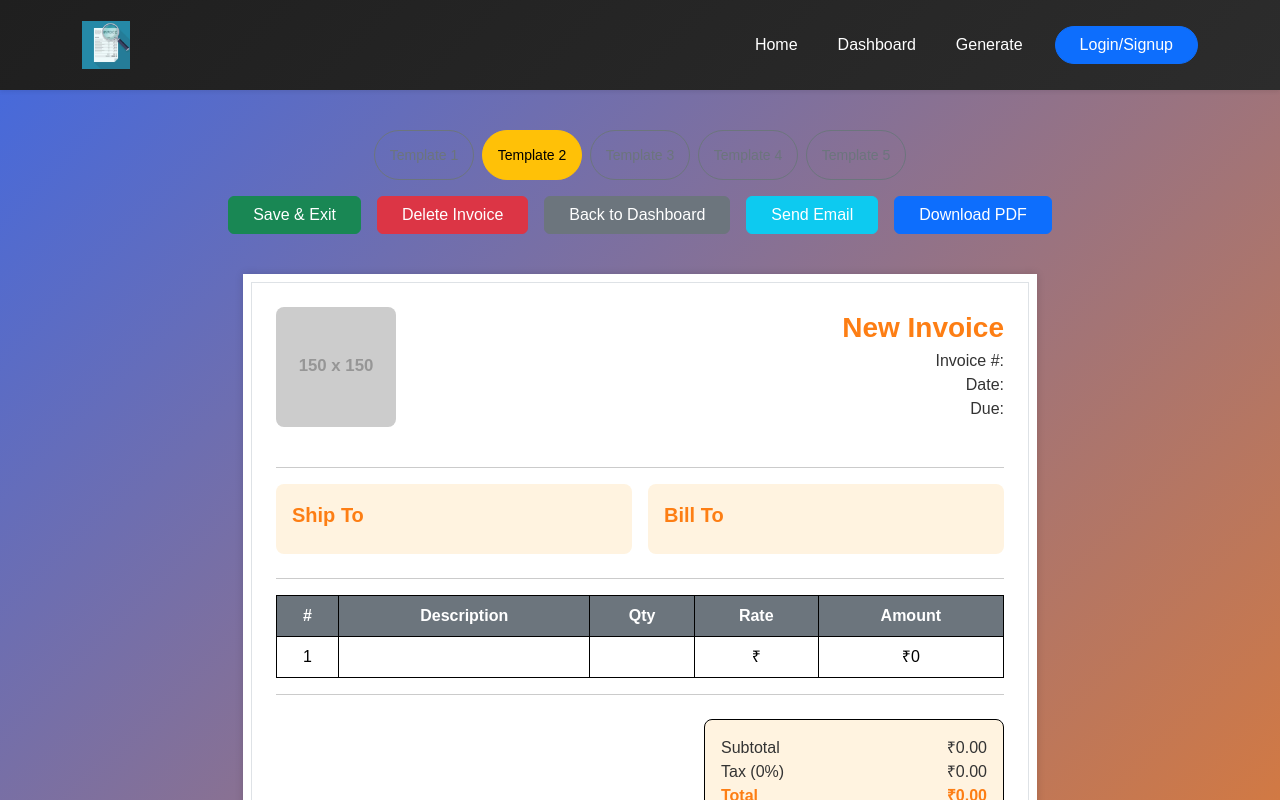
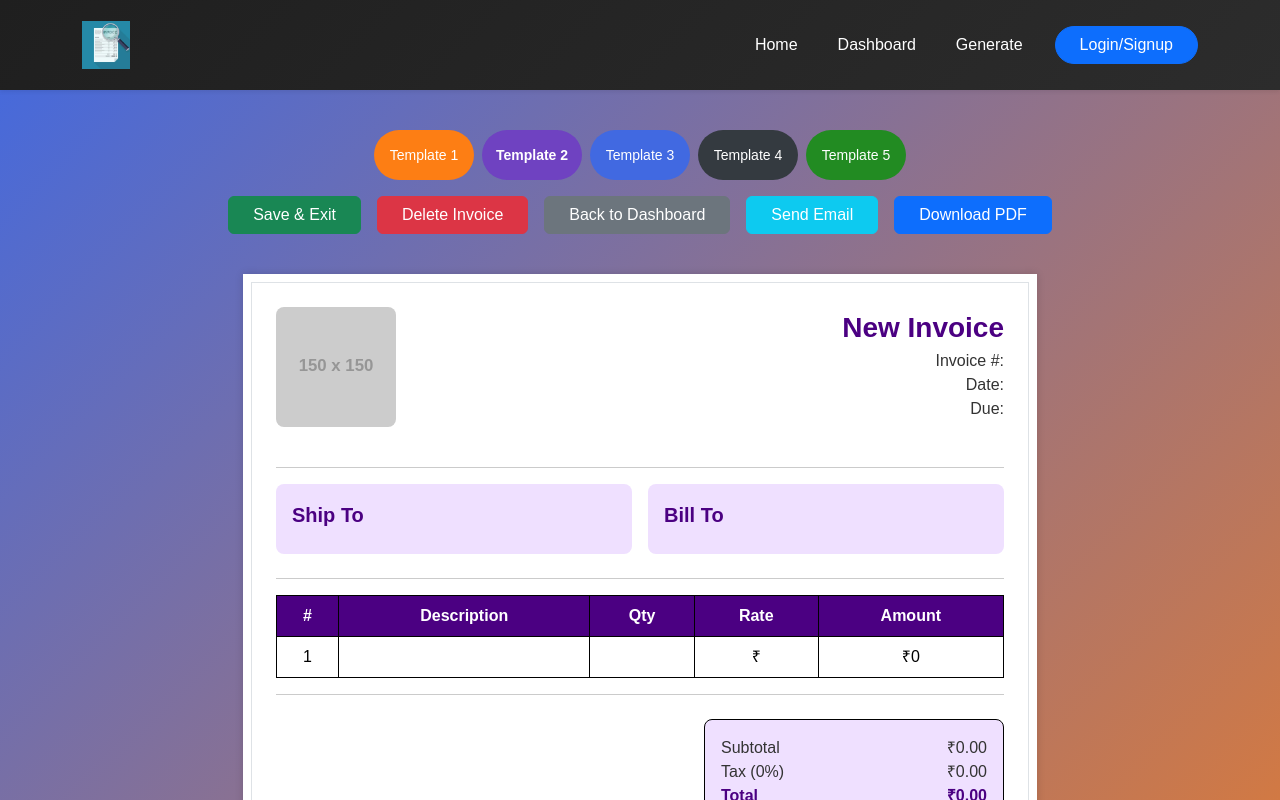
Before and after one commit to Vedant-Pophali/InvoiceGenerator, a React (Vite) app in the folder invoice-generator-client/: page /preview in a window 1280 px wide. Both pictures are taken after a click on the button "Template 2". Shown: the top 800 px of the page. Built offline with nearby package versions, Linux system fonts and the light colour scheme; a web font is replaced by a local one.

Commit message:
Designing All Templates

```diff
--- a/invoice-generator-client/src/components/InvoicePreview.jsx
+++ b/invoice-generator-client/src/components/InvoicePreview.jsx
@@ -1,23 +1,15 @@
 import { forwardRef } from "react";
 import { formatInvoiceData } from "../util/formatInvoiceData.js";
-import Template1 from "../templates/Template1/Template1.jsx";
-import Template2 from "../templates/Template2/Template2.jsx";
-import Template3 from "../templates/Template3/Template3.jsx";
-import Template4 from "../templates/Template4/Template4.jsx";
-import Template5 from "../templates/Template5/Template5.jsx";
+import { templateComponents } from "../util/InvoiceTemplates.js";
 
 const InvoicePreview = forwardRef(({ invoiceData, template }, ref) => {
     const formattedInvoiceData = formatInvoiceData(invoiceData);
+    const SelectedTemplate = templateComponents[template] || templateComponents["template1"];
 
     return (
-        <div ref={ref}className="invoice-preview container px-2 py-2 overflow-x-auto">
-            <Template1 data={formattedInvoiceData} />
-            {/*<Template2 data={formattedInvoiceData} />*/}
-            {/*<Template3 data={formattedInvoiceData} />*/}
-            {/*<Template4 data={formattedInvoiceData} />*/}
-            {/*<Template5 data={formattedInvoiceData} />*/}
+        <div ref={ref} className="invoice-preview container px-2 py-2 overflow-x-auto">
+            <SelectedTemplate data={formattedInvoiceData} />
         </div>
     );
 });
-
 export default InvoicePreview;
--- a/invoice-generator-client/src/pages/PreviewPage.jsx
+++ b/invoice-generator-client/src/pages/PreviewPage.jsx
@@ -5,6 +5,14 @@ import InvoicePreview from "../components/InvoicePreview.jsx";
 
 const PreviewPage = () => {
     const { selectedTemplate, setSelectedTemplate, invoiceData } = useContext(AppContext);
+
+    const templateColors = {
+        template1: "#fd7e14", // Orange
+        template2: "#6f42c1", // Purple
+        template3: "#4169e1", // Royal Blue
+        template4: "#343a40", // Dark Grey
+        template5: "#228B22"  // Leaf Green
+    };
 
     return (
         <div className="previewpage container-fluid d-flex flex-column p-3 min-vh-100">
@@ -16,10 +24,15 @@ const PreviewPage = () => {
                         <button
                             key={id}
                             onClick={() => setSelectedTemplate(id)}
-                            style={{ minWidth: "100px", height: "50px" }}
-                            className={`btn btn-sm rounded-pill p-2 ${
-                                selectedTemplate === id ? 'btn-warning' : 'btn-outline-secondary'
-                            }`}
+                            style={{
+                                minWidth: "100px",
+                                height: "50px",
+                                backgroundColor: templateColors[id],
+                                color: "white",
+                                border: "none",
+                                borderRadius: "25px"
+                            }}
+                            className={`btn btn-sm p-2 ${selectedTemplate === id ? 'fw-bold' : ''}`}
                         >
                             {label}
                         </button>
--- a/invoice-generator-client/src/templates/Template1/Template1.css
+++ b/invoice-generator-client/src/templates/Template1/Template1.css
@@ -1,80 +1,71 @@
 .w-800 {
     max-width: 800px;
 }
-
 .template1 {
     font-family: 'Segoe UI', sans-serif;
     background-color: white;
     color: #333;
 }
-
+/* Header Colors */
 .template1 .company-title {
     font-size: 18px;
     font-weight: bold;
-    color: #fd7e14; /* Orange */
+    color: #fd7e14;
 }
-
 .template1 .invoice-title {
     color: #fd7e14;
     font-size: 28px;
     font-weight: bold;
 }
-
 .template1 .billing-title {
     color: #fd7e14;
     font-size: 20px;
     font-weight: bold;
 }
-
 .template1 .black-border {
     border-color: black !important;
 }
-
-.template1 .billing-box {
-    background-color: #fff5ec; /* Light warm background */
-}
-
-.template1 .table-header {
-    background-color: #fd7e14 !important;
-    color: white !important;
-}
-
-.template1 .totals-box {
-    font-size: 16px;
-    font-weight: bold;
-    background-color: #fff0db;
-}
-
-.template1 .total-highlight {
-    color: #fd7e14 !important;
-}
-
-/* Address Section Styling */
+/* Address Boxes */
 .address-section {
     display: flex;
     justify-content: space-between;
     gap: 2rem;
 }
-
 .address-box {
     flex: 1;
     background-color: white;
     padding: 0;
     border: none;
 }
-
-/* Bank Details Box */
-.bank-box {
-    background-color: white;
+/* Light orange background for billing sections */
+.template1 .billing-box {
+    background-color: #fff3e0;
+    border-radius: 8px;
+}
+/* Totals Box */
+.template1 .totals-box {
+    margin-top: 1rem;
+    padding: 1rem;
+    background-color: #fff3e0;
+    border-radius: 8px;
+    width: 300px;
+    margin-left: auto;
+}
+/* Highlighted total */
+.template1 .total-highlight {
+    color: #fd7e14 !important;
+}
+/* Bank Details */
+.template1 .bank-box {
+    background-color: #fff3e0;
     padding: 1rem;
     border: 1px solid black;
     margin-top: 1rem;
+    border-radius: 8px;
 }
-.custom-header {
+/* Table header override to prevent purple Bootstrap */
+.template1-table thead tr th {
     background-color: #fd7e14 !important;
     color: white !important;
+    font-weight: bold;
 }
-.custom-header th {
-    background-color: #fd7e14 !important;
-    color: white !important;
-}
--- a/invoice-generator-client/src/templates/Template1/Template1.jsx
+++ b/invoice-generator-client/src/templates/Template1/Template1.jsx
@@ -1,9 +1,6 @@
 import './Template1.css';
 
 const Template1 = ({ data }) => {
-    console.log("Invoice Template Data:", data);
-    console.log("Company Logo Path:", data.companyLogo);
-
     const logoSrc = data.companyLogo?.startsWith("data:")
         ? data.companyLogo
         : data.companyLogo || "https://via.placeholder.com/150";
@@ -21,7 +18,7 @@ const Template1 = ({ data }) => {
                             height: "120px",
                             objectFit: "cover",
                             marginBottom: "10px",
-                            borderRadius: "8px" // optional for rounded look
+                            borderRadius: "8px"
                         }}
                     />
                     <div className="company-title fw-bold">{data.companyName}</div>
@@ -41,13 +38,13 @@ const Template1 = ({ data }) => {
 
             {/* Billing & Shipping */}
             <div className="address-section mb-4 d-flex gap-3">
-                <div className="address-box col-md-6 p-3" style={{ backgroundColor: "#fff3e0", borderRadius: "8px" }}>
+                <div className="address-box col-md-6 p-3 billing-box">
                     <div className="billing-title mb-2 fw-semibold">Ship To</div>
                     <div>{data.shippingName}</div>
                     <div>{data.shippingAddress}</div>
                     <div>{data.shippingPhone}</div>
                 </div>
-                <div className="address-box col-md-6 p-3" style={{ backgroundColor: "#fff3e0", borderRadius: "8px" }}>
+                <div className="address-box col-md-6 p-3 billing-box">
                     <div className="billing-title mb-2 fw-semibold">Bill To</div>
                     <div>{data.billingName}</div>
                     <div>{data.billingAddress}</div>
@@ -58,8 +55,8 @@ const Template1 = ({ data }) => {
             <hr />
 
             {/* Items Table */}
-            <table className="table table-bordered text-center black-border">
-                <thead className="custom-header">
+            <table className="table table-bordered text-center black-border template1-table">
+                <thead>
                 <tr>
                     <th>#</th>
                     <th>Description</th>
@@ -84,7 +81,7 @@ const Template1 = ({ data }) => {
             <hr />
 
             {/* Totals */}
-            <div className="bank-box mt-4 p-3" style={{ backgroundColor: "#fff3e0", borderRadius: "8px", width: "300px", marginLeft: "auto" }}>
+            <div className="bank-box totals-box">
                 <div className="d-flex justify-content-between">
                     <div>Subtotal</div>
                     <div>{data.currencySymbol}{data.subtotal.toFixed(2)}</div>
@@ -100,7 +97,7 @@ const Template1 = ({ data }) => {
             </div>
 
             {/* Bank Details */}
-            <div className="bank-box mt-4 p-3" style={{ backgroundColor: "#fff3e0", borderRadius: "8px" }}>
+            <div className="bank-box billing-box">
                 <div className="billing-title mb-2 fw-semibold">Bank Details</div>
                 <div>Account Name: {data.accountName}</div>
                 <div>Bank Name: {data.bankName}</div>
--- a/invoice-generator-client/src/templates/Template2/Template2.css
+++ b/invoice-generator-client/src/templates/Template2/Template2.css
@@ -11,44 +11,45 @@
 .template2 .company-title {
     font-size: 18px;
     font-weight: bold;
-    color: #6f42c1;
+    color: #4b0082; /* Dark Purple */
 }
 
 .template2 .invoice-title {
-    color: #6f42c1;
+    color: #4b0082;
     font-size: 28px;
     font-weight: bold;
 }
 
-.template2  .billing-title {
-    color: #6f42c1;
+.template2 .billing-title {
+    color: #4b0082;
     font-size: 20px;
     font-weight: bold;
 }
 
-.template2  .black-border {
+.template2 .black-border {
     border-color: black !important;
 }
 
-.template2  .billing-box {
-    background-color: #f3e8ff;
+.template2 .billing-box {
+    background-color: #efe0ff; /* light lavender background */
 }
 
-.template2  .table-header {
-    background-color: #6f42c1 !important;
+.template2 .table-header {
+    background-color: #4b0082 !important;
     color: white !important;
 }
 
-.template2  .totals-box {
+.template2 .totals-box {
     font-size: 16px;
     font-weight: bold;
     background-color: #e3d7fa;
 }
 
 .template2 .total-highlight {
-    color: #6f42c1 !important;
+    color: #4b0082 !important;
 }
 
+/* Address Section Styling */
 .address-section {
     display: flex;
     justify-content: space-between;
@@ -62,6 +63,7 @@
     border: none;
 }
 
+/* Bank Details Box */
 .bank-box {
     background-color: white;
     padding: 1rem;
@@ -70,10 +72,11 @@
 }
 
 .custom-header {
-    background-color: #6f42c1 !important;
+    background-color: #4b0082 !important;
     color: white !important;
 }
+
 .custom-header th {
-    background-color: #6f42c1 !important;
+    background-color: #4b0082 !important;
     color: white !important;
 }
--- a/invoice-generator-client/src/templates/Template2/Template2.jsx
+++ b/invoice-generator-client/src/templates/Template2/Template2.jsx
@@ -6,7 +6,7 @@ const Template2 = ({ data }) => {
         : data.companyLogo || "https://via.placeholder.com/150";
 
     return (
-        <div className="template1-purple w-800 mx-auto p-4 border black-border bg-white">
+        <div className="template2 w-800 mx-auto p-4 border black-border bg-white">
             <div className="d-flex justify-content-between align-items-start mb-4">
                 <div className="d-flex flex-column align-items-start text-start">
                     <img
@@ -36,13 +36,13 @@ const Template2 = ({ data }) => {
             <hr />
 
             <div className="address-section mb-4 d-flex gap-3">
-                <div className="address-box col-md-6 p-3" style={{ backgroundColor: "#f3e8ff", borderRadius: "8px" }}>
+                <div className="address-box col-md-6 p-3" style={{ backgroundColor: "#efe0ff", borderRadius: "8px" }}>
                     <div className="billing-title mb-2 fw-semibold">Ship To</div>
                     <div>{data.shippingName}</div>
                     <div>{data.shippingAddress}</div>
                     <div>{data.shippingPhone}</div>
                 </div>
-                <div className="address-box col-md-6 p-3" style={{ backgroundColor: "#f3e8ff", borderRadius: "8px" }}>
+                <div className="address-box col-md-6 p-3" style={{ backgroundColor: "#efe0ff", borderRadius: "8px" }}>
                     <div className="billing-title mb-2 fw-semibold">Bill To</div>
                     <div>{data.billingName}</div>
                     <div>{data.billingAddress}</div>
@@ -77,7 +77,7 @@ const Template2 = ({ data }) => {
 
             <hr />
 
-            <div className="bank-box mt-4 p-3" style={{ backgroundColor: "#f3e8ff", borderRadius: "8px", width: "300px", marginLeft: "auto" }}>
+            <div className="bank-box mt-4 p-3" style={{ backgroundColor: "#efe0ff", borderRadius: "8px", width: "300px", marginLeft: "auto" }}>
                 <div className="d-flex justify-content-between">
                     <div>Subtotal</div>
                     <div>{data.currencySymbol}{data.subtotal.toFixed(2)}</div>
@@ -92,7 +92,7 @@ const Template2 = ({ data }) => {
                 </div>
             </div>
 
-            <div className="bank-box mt-4 p-3" style={{ backgroundColor: "#f3e8ff", borderRadius: "8px" }}>
+            <div className="bank-box mt-4 p-3" style={{ backgroundColor: "#efe0ff", borderRadius: "8px" }}>
                 <div className="billing-title mb-2 fw-semibold">Bank Details</div>
                 <div>Account Name: {data.accountName}</div>
                 <div>Bank Name: {data.bankName}</div>
--- a/invoice-generator-client/src/templates/Template3/Template3.css
+++ b/invoice-generator-client/src/templates/Template3/Template3.css
@@ -5,58 +5,60 @@
 .template3 {
     font-family: 'Segoe UI', sans-serif;
     background-color: white;
-    color: #333;
+    color: #1a237e; /* Deep Blue Text */
 }
 
 .template3 .company-title {
     font-size: 18px;
     font-weight: bold;
-    color: #007bff; /* Blue */
+    color: #0d47a1; /* Darker Blue */
 }
 
 .template3 .invoice-title {
-    color: #007bff;
+    color: #0d47a1;
     font-size: 28px;
     font-weight: bold;
 }
 
 .template3 .billing-title {
-    color: #007bff;
+    color: #0d47a1;
     font-size: 20px;
     font-weight: bold;
 }
 
 .template3 .black-border {
-    border-color: black !important;
+    border-color: #0d47a1 !important;
 }
 
 .template3 .billing-box {
-    background-color: #e7f0fd;
+    background-color: #e3f2fd;
 }
 
-.template3 .table-header {
-    background-color: #007bff !important;
+.template3 .table-header,
+.template3 .custom-header,
+.template3 .custom-header th {
+    background-color: #1565c0 !important;
     color: white !important;
 }
 
 .template3 .totals-box {
     font-size: 16px;
     font-weight: bold;
-    background-color: #d6eaff;
+    background-color: #bbdefb;
 }
 
 .template3 .total-highlight {
-    color: #007bff !important;
+    color: #0d47a1 !important;
 }
 
 /* Address Section Styling */
-.address-section {
+.template3 .address-section {
     display: flex;
     justify-content: space-between;
     gap: 2rem;
 }
 
-.address-box {
+.template3 .address-box {
     flex: 1;
     background-color: white;
     padding: 0;
@@ -64,19 +66,9 @@
 }
 
 /* Bank Details Box */
-.bank-box {
+.template3 .bank-box {
     background-color: white;
     padding: 1rem;
-    border: 1px solid black;
+    border: 1px solid #0d47a1;
     margin-top: 1rem;
 }
-
-.custom-header {
-    background-color: #007bff !important;
-    color: white !important;
-}
-
-.custom-header th {
-    background-color: #007bff !important;
-    color: white !important;
-}
--- a/invoice-generator-client/src/templates/Template4/Template4.css
+++ b/invoice-generator-client/src/templates/Template4/Template4.css
@@ -4,79 +4,69 @@
 
 .template4 {
     font-family: 'Segoe UI', sans-serif;
-    background-color: white;
-    color: #333;
+    background-color: #f8f9fa;
+    color: #333; /* Dark base text */
 }
 
 .template4 .company-title {
     font-size: 18px;
     font-weight: bold;
-    color: #28a745; /* Green */
+    color: #212121;
 }
 
 .template4 .invoice-title {
-    color: #28a745;
+    color: #2c2c2c;
     font-size: 28px;
     font-weight: bold;
 }
 
 .template4 .billing-title {
-    color: #28a745;
+    color: #424242;
     font-size: 20px;
     font-weight: bold;
 }
 
 .template4 .black-border {
-    border-color: black !important;
+    border-color: #555 !important;
 }
 
 .template4 .billing-box {
-    background-color: #e6f4ea;
+    background-color: #e0e0e0;
 }
 
-.template4 .table-header {
-    background-color: #28a745 !important;
-    color: white !important;
+.template4 .table-header,
+.template4 .custom-header,
+.template4 .custom-header th {
+    background-color: #424242 !important;
+    color: #fff !important;
 }
 
 .template4 .totals-box {
     font-size: 16px;
     font-weight: bold;
-    background-color: #c9f0d6;
+    background-color: #d6d6d6;
 }
 
 .template4 .total-highlight {
-    color: #28a745 !important;
+    color: #2e2e2e !important;
 }
 
-/* Address Section Styling */
-.address-section {
+.template4 .address-section {
     display: flex;
     justify-content: space-between;
     gap: 2rem;
 }
 
-.address-box {
+.template4 .address-box {
     flex: 1;
-    background-color: white;
+    background-color: #e7e7e7;
     padding: 0;
     border: none;
 }
 
-/* Bank Details Box */
-.bank-box {
-    background-color: white;
+.template4 .bank-box {
+    background-color: #f1f1f1;
     padding: 1rem;
-    border: 1px solid black;
+    border: 1px solid #333;
     margin-top: 1rem;
 }
-
-.custom-header {
-    background-color: #28a745 !important;
-    color: white !important;
-}
-
-.custom-header th {
-    background-color: #28a745 !important;
-    color: white !important;
-}
--- a/invoice-generator-client/src/templates/Template5/Template5.css
+++ b/invoice-generator-client/src/templates/Template5/Template5.css
@@ -5,78 +5,68 @@
 .template5 {
     font-family: 'Segoe UI', sans-serif;
     background-color: white;
-    color: #333;
+    color: #2e7d32; /* Leaf green text */
 }
 
 .template5 .company-title {
     font-size: 18px;
     font-weight: bold;
-    color: #6c757d; /* Grey */
+    color: #388e3c;
 }
 
 .template5 .invoice-title {
-    color: #6c757d;
+    color: #2e7d32;
     font-size: 28px;
     font-weight: bold;
 }
 
 .template5 .billing-title {
-    color: #6c757d;
+    color: #388e3c;
     font-size: 20px;
     font-weight: bold;
 }
 
 .template5 .black-border {
-    border-color: black !important;
+    border-color: #2e7d32 !important;
 }
 
 .template5 .billing-box {
-    background-color: #f0f0f0;
+    background-color: #e8f5e9;
 }
 
-.template5 .table-header {
-    background-color: #6c757d !important;
+.template5 .table-header,
+.template5 .custom-header,
+.template5 .custom-header th {
+    background-color: #4CAF50 !important;
     color: white !important;
 }
 
 .template5 .totals-box {
     font-size: 16px;
     font-weight: bold;
-    background-color: #e2e3e5;
+    background-color: #c8e6c9;
 }
 
 .template5 .total-highlight {
-    color: #6c757d !important;
+    color: #2e7d32 !important;
 }
 
-/* Address Section Styling */
-.address-section {
+.template5 .address-section {
     display: flex;
     justify-content: space-between;
     gap: 2rem;
 }
 
-.address-box {
+.template5 .address-box {
     flex: 1;
     background-color: white;
     padding: 0;
     border: none;
 }
 
-/* Bank Details Box */
-.bank-box {
+.template5 .bank-box {
     background-color: white;
     padding: 1rem;
-    border: 1px solid black;
+    border: 1px solid #2e7d32;
     margin-top: 1rem;
 }
-
-.custom-header {
-    background-color: #6c757d !important;
-    color: white !important;
-}
-
-.custom-header th {
-    background-color: #6c757d !important;
-    color: white !important;
-}
--- /dev/null
+++ b/invoice-generator-client/src/util/InvoiceTemplates.js
@@ -0,0 +1,13 @@
+import Template1 from "../templates/Template1/Template1.jsx";
+import Template2 from "../templates/Template2/Template2.jsx";
+import Template3 from "../templates/Template3/Template3.jsx";
+import Template4 from "../templates/Template4/Template4.jsx";
+import Template5 from "../templates/Template5/Template5.jsx";
+
+export const templateComponents = {
+    template1:Template1,
+    template2:Template2,
+    template3:Template3,
+    template4:Template4,
+    template5:Template5,
+}
```
Also changed, not shown: invoice-generator-client/src/templates/Template4/Template4.jsx (+5 -5 lines), invoice-generator-client/src/templates/Template5/Template5.jsx (+8 -5 lines).
